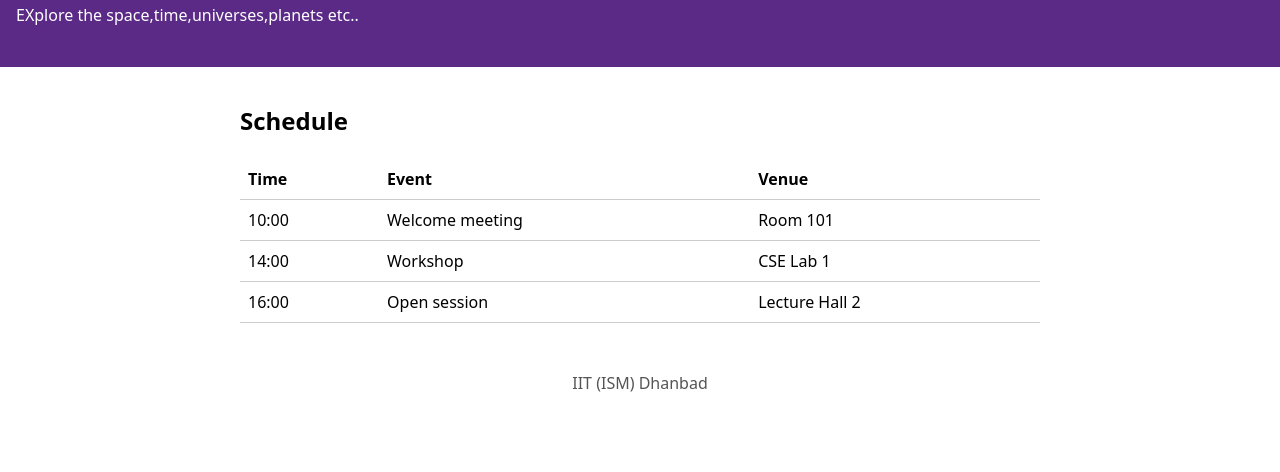
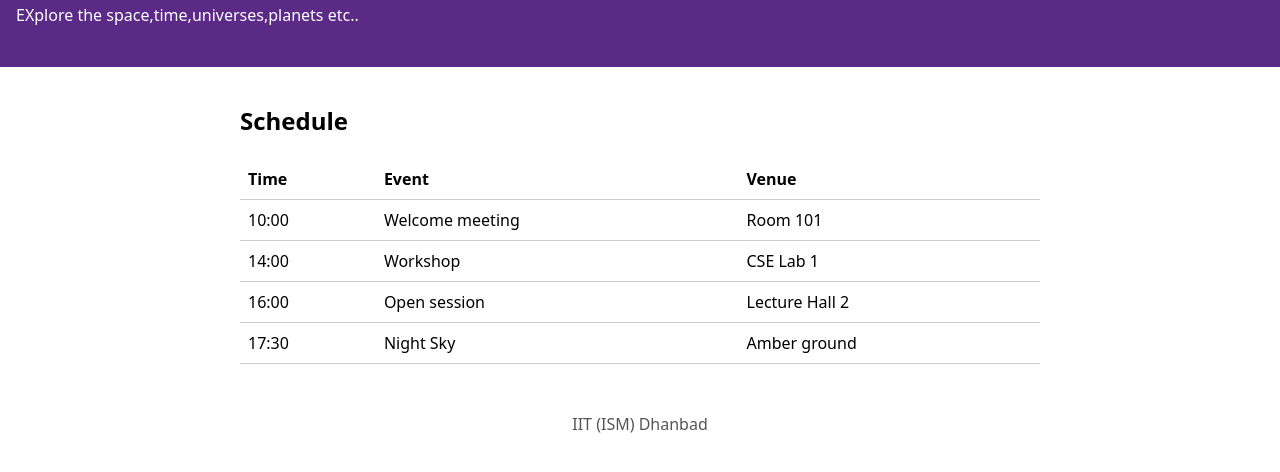
Before and after one commit to 26je0663/Astrnomy-Club, a plain HTML site: page index.html in a window 1280 px wide. Shown: the part 112-584 px from the top of the page. Drawn offline with Linux system fonts and the light colour scheme.

Commit message:
Added a new event

```diff
--- a/index.html
+++ b/index.html
@@ -23,6 +23,7 @@
           <tr><td>10:00</td><td>Welcome meeting</td><td>Room 101</td></tr>
           <tr><td>14:00</td><td>Workshop</td><td>CSE Lab 1</td></tr>
           <tr><td>16:00</td><td>Open session</td><td>Lecture Hall 2</td></tr>
+	  <tr><td>17:30</td><td>Night Sky</td><td>Amber ground</td></tr>
         </tbody>
       </table>
     </section>
```
